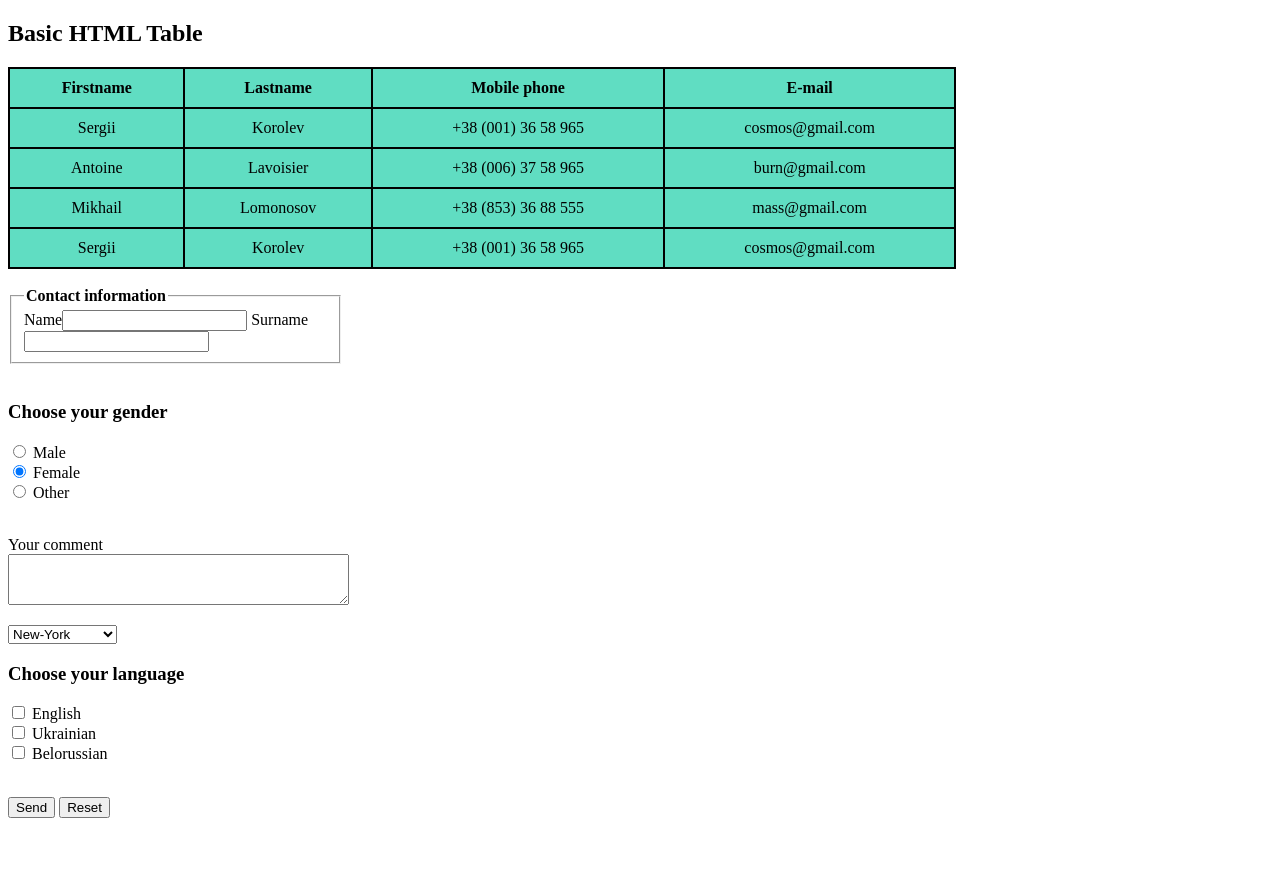
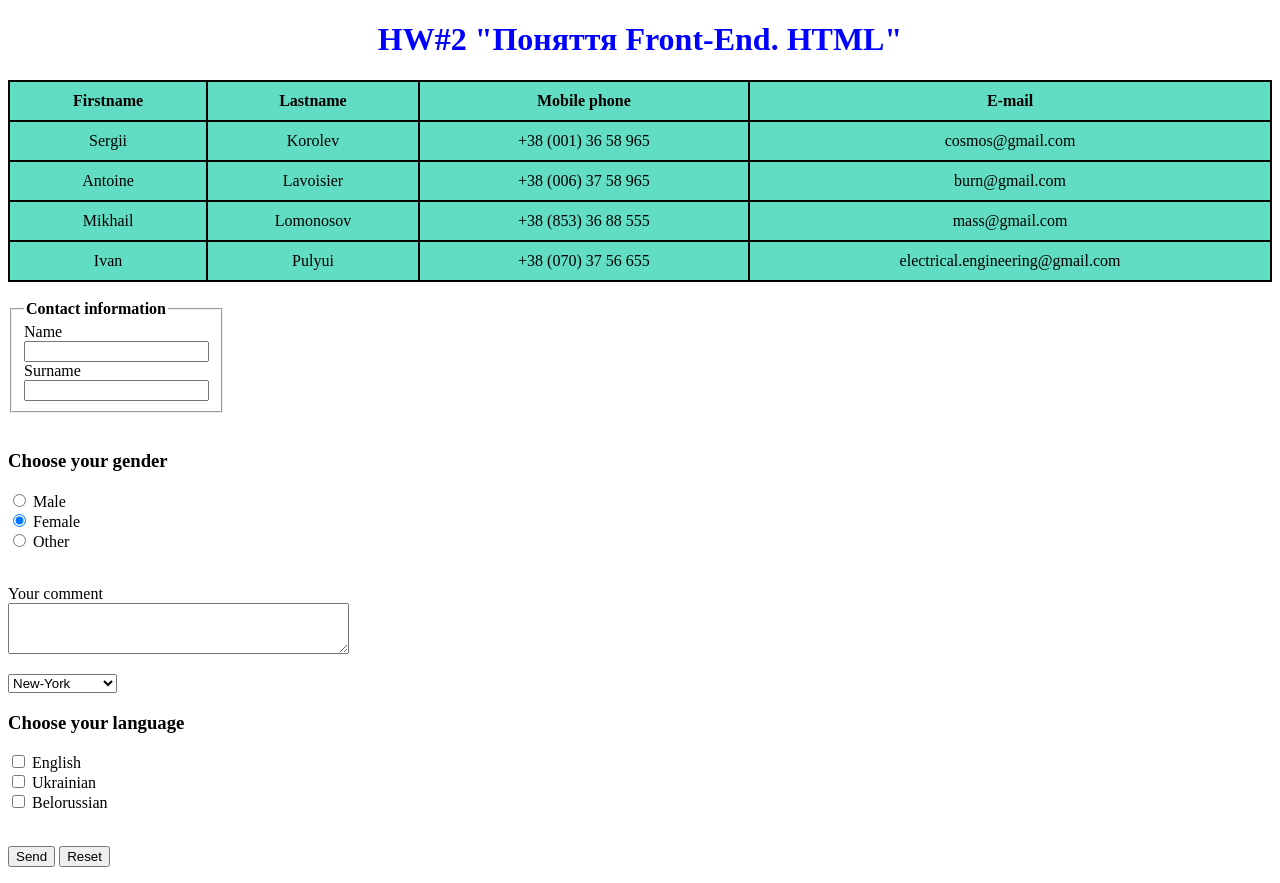
Before and after one commit to rgryshchenko/HW2, a plain HTML site: page index.html in a window 1280 px wide. Before the commit the page ends 834 px from the top, so only its background shows below. Drawn offline with Linux system fonts and the light colour scheme.

Commit message:
Finish HW. I seem to have done everything)

```diff
--- a/index.html
+++ b/index.html
@@ -11,9 +11,9 @@
 
   </head>
   <body>
-    <h2>Basic HTML Table</h2>
+    <h1>HW#2 "Поняття Front-End. HTML"</h1>
 
-    <table style="width:75%">
+    <table style="width:100%">
       <tr>
         <th> Firstname </th>
         <th> Lastname </th>
@@ -39,31 +39,33 @@
         <td> mass@gmail.com </td>
       </tr>
       <tr>
-        <td> Sergii </td>
-        <td> Korolev </td>
-        <td> +38 (001) 36 58 965</td>
-        <td> cosmos@gmail.com </td>
+        <td> Ivan </td>
+        <td> Pulyui </td>
+        <td> +38 (070) 37 56 655</td>
+        <td> electrical.engineering@gmail.com </td>
       </tr>
     </table>
 <br>
-    <fieldset style="width:24%">
+
+    <fieldset>
         <legend> <strong> Contact information </strong> </legend>
         <label>Name<input type="text" required></label>
         <label>Surname<input type="text" required></label>
     </fieldset>
 <br>
+    <form>
+
     <h3>Choose your gender</h3>
 
-    <form>
     <input type="radio" id="male" name="gender" value="male">
     <label for="male">Male </label><br>
     <input type="radio" id="female" name="gender" value="female" checked>
     <label for="female">Female</label><br>
     <input type="radio" id="other" name="gender" value="other">
     <label for="other">Other</label><br><br>
-    </form>
 
-    <p>Your comment<Br>
+
+    <p>Your comment<br>
         <textarea name="comment" cols="40" rows="3"></textarea></p>
 
         <select name="user_city">
@@ -95,5 +97,7 @@
 
     <p><input type="submit" value="Send">
     <input type="reset" value="Reset"></p>
-  </body>
+
+    </form>
+</body>
 </html>
--- a/style.css
+++ b/style.css
@@ -4,4 +4,13 @@ table, th, td {
     padding: 10px;
     text-align: center;
     background-color: #60ddc2;
+      }
+
+  h1{
+      color: blue;
+      text-align: center;
   }
+
+  fieldset{
+    width: 10%;
+  }
```
Also changed, not shown: 1 other file.
